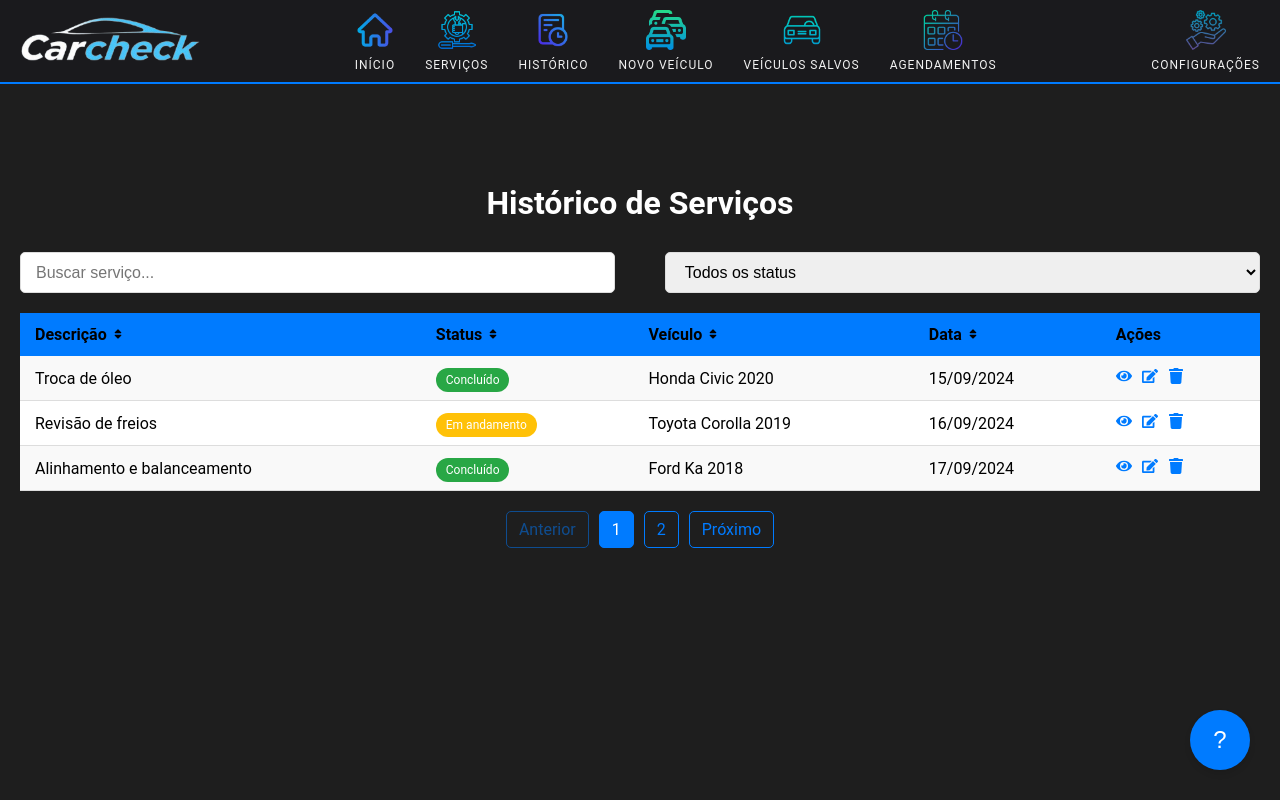
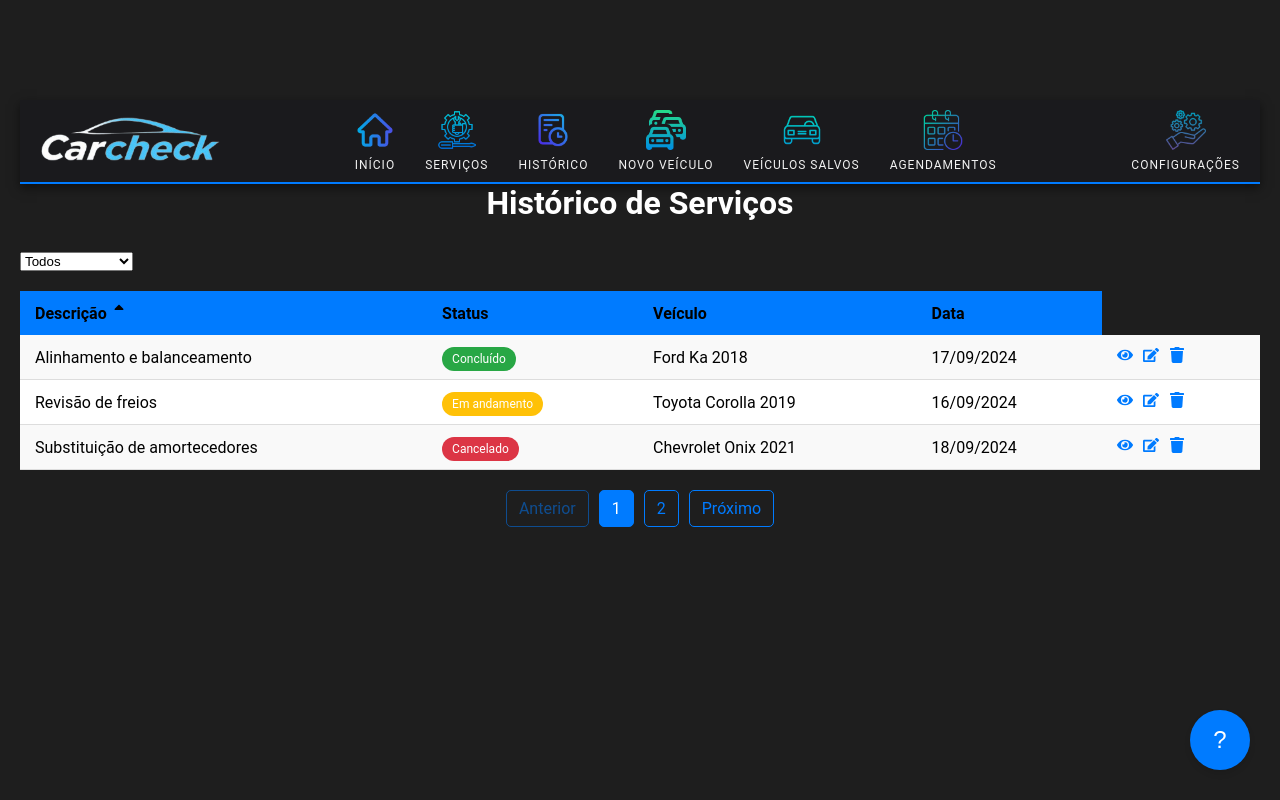
Before and after one commit to Cruz-011/NEXT, a React (Vite) app: page /historico in a window 1280 px wide. Both pictures are taken after a click on the element "Descrição". Shown: the top 800 px of the page. Built offline with nearby package versions, Linux system fonts and the light colour scheme.

Commit message:
correcao do his

```diff
--- a/src/routes/HistoricoServicos.tsx
+++ b/src/routes/HistoricoServicos.tsx
@@ -1,6 +1,6 @@
 // ../Pages/HistoricoServicos.tsx
 
-import React, { useState, useMemo } from 'react';
+import React, { useState, useMemo, useCallback } from 'react';
 import Cabecalho from '../Components/Cabecalho';
 import styled from 'styled-components';
 import { FaSort, FaSortUp, FaSortDown, FaEye, FaEdit, FaTrash } from 'react-icons/fa';
@@ -19,51 +19,26 @@ interface Servico {
 
 // Dados Iniciais de Serviços (Mock)
 const initialServicos: Servico[] = [
-  {
-    id: 1,
-    descricao: 'Troca de óleo',
-    status: 'Concluído',
-    veiculo: 'Honda Civic 2020',
-    data: '15/09/2024',
-  },
-  {
-    id: 2,
-    descricao: 'Revisão de freios',
-    status: 'Em andamento',
-    veiculo: 'Toyota Corolla 2019',
-    data: '16/09/2024',
-  },
-  {
-    id: 3,
-    descricao: 'Alinhamento e balanceamento',
-    status: 'Concluído',
-    veiculo: 'Ford Ka 2018',
-    data: '17/09/2024',
-  },
-  {
-    id: 4,
-    descricao: 'Substituição de amortecedores',
-    status: 'Cancelado',
-    veiculo: 'Chevrolet Onix 2021',
-    data: '18/09/2024',
-  },
-  // Adicione mais serviços conforme necessário
+  { id: 1, descricao: 'Troca de óleo', status: 'Concluído', veiculo: 'Honda Civic 2020', data: '15/09/2024' },
+  { id: 2, descricao: 'Revisão de freios', status: 'Em andamento', veiculo: 'Toyota Corolla 2019', data: '16/09/2024' },
+  { id: 3, descricao: 'Alinhamento e balanceamento', status: 'Concluído', veiculo: 'Ford Ka 2018', data: '17/09/2024' },
+  { id: 4, descricao: 'Substituição de amortecedores', status: 'Cancelado', veiculo: 'Chevrolet Onix 2021', data: '18/09/2024' },
 ];
 
 // Styled Components
-
 const MainContainer = styled.main`
-  padding: 100px 20px 20px 20px; /* padding-top para evitar sobreposição com o cabeçalho fixo */
+  padding: 100px 20px 20px 20px;
   background-color: #1e1e1e;
   min-height: 100vh;
 `;
 
 const Title = styled.h1`
-  color: white; /* Azul escuro */
+  color: white;
   text-align: center;
   margin-bottom: 30px;
 `;
 
+// Input e Select estilos
 const SearchFilterContainer = styled.div`
   display: flex;
   flex-wrap: wrap;
@@ -75,7 +50,7 @@ const SearchFilterContainer = styled.div`
   }
 `;
 
-const SearchInput = styled.input`
+const InputSelectStyle = styled.input`
   padding: 10px 15px;
   border: 1px solid #ddd;
   border-radius: 5px;
@@ -94,30 +69,13 @@ const SearchInput = styled.input`
 `;
 
 const StatusFilter = styled.select`
-  padding: 10px 15px;
-  border: 1px solid #ddd;
-  border-radius: 5px;
-  font-size: 16px;
-  width: 48%;
-
-  &:focus {
-    outline: none;
-    border-color: #007bff;
-  }
-
-  @media (max-width: 600px) {
-    width: 100%;
-  }
+  ${InputSelectStyle}
 `;
 
+// Tabela Estilizada
 const TableContainer = styled.div`
   overflow-x: auto;
 `;
-
-interface StyledThProps {
-  isSorted: boolean;
-  sortDirection: 'ascending' | 'descending' | '';
-}
 
 const StyledTable = styled.table`
   width: 100%;
@@ -130,7 +88,7 @@ const StyledThead = styled.thead`
   color: black;
 `;
 
-const StyledTh = styled.th<StyledThProps>`
+const StyledTh = styled.th<{ isSorted: boolean; sortDirection: 'ascending' | 'descending' | '' }>`
   padding: 12px 15px;
   text-align: left;
   cursor: pointer;
@@ -139,22 +97,13 @@ const StyledTh = styled.th<StyledThProps>`
   &:hover {
     background-color: #0056b3;
   }
-
-  svg {
-    margin-left: 5px;
-    font-size: 12px;
-  }
 `;
 
 const StyledTbody = styled.tbody`
   background-color: #ffffff;
 `;
 
-interface StyledTrProps {
-  isEven: boolean;
-}
-
-const StyledTr = styled.tr<StyledTrProps>`
+const StyledTr = styled.tr<{ isEven: boolean }>`
   background-color: ${({ isEven }) => (isEven ? '#f9f9f9' : '#ffffff')};
 
   &:hover {
@@ -175,14 +124,10 @@ const StatusBadge = styled.span<{ status: string }>`
   font-size: 12px;
   background-color: ${({ status }) => {
     switch (status) {
-      case 'Concluído':
-        return '#28a745'; // Verde
-      case 'Cancelado':
-        return '#dc3545'; // Vermelho
-      case 'Em andamento':
-        return '#ffc107'; // Amarelo
-      default:
-        return '#6c757d'; // Cinza
+      case 'Concluído': return '#28a745'; // Verde
+      case 'Cancelado': return '#dc3545'; // Vermelho
+      case 'Em andamento': return '#ffc107'; // Amarelo
+      default: return '#6c757d'; // Cinza
     }
   }};
 `;
@@ -311,6 +256,7 @@ const CloseButton = styled.button`
   }
 `;
 
+// Componente Principal
 const HistoricoServicos: React.FC = () => {
   const [servicos, setServicos] = useState<Servico[]>(initialServicos);
   const [searchTerm, setSearchTerm] = useState<string>('');
@@ -320,29 +266,25 @@ const HistoricoServicos: React.FC = () => {
 
   // Estados para o Modal de Ajuda
   const [isHelpModalOpen, setIsHelpModalOpen] = useState<boolean>(false);
-  const [helpName, setHelpName] = useState<string>('');
 
-  const itemsPerPage = 3; // Quantos itens por página
+  const itemsPerPage = 3;
 
-  const handleSearchChange = (e: React.ChangeEvent<HTMLInputElement>) => {
-    setSearchTerm(e.target.value);
-  };
+  // Funções de Manipulação de Estado
+  const handleSearchChange = (e: React.ChangeEvent<HTMLInputElement>) => setSearchTerm(e.target.value);
+  const handleStatusFilterChange = (e: React.ChangeEvent<HTMLSelectElement>) => setStatusFilter(e.target.value);
 
-  const handleStatusFilterChange = (e: React.ChangeEvent<HTMLSelectElement>) => {
-    setStatusFilter(e.target.value);
-  };
-
+  // Lógica de Filtragem e Ordenação
   const filteredServicos = useMemo(() => {
-    return servicos.filter((servico) => {
-      const matchesSearch = searchTerm === '' || servico.descricao.toLowerCase().includes(searchTerm.toLowerCase());
-      const matchesStatus = statusFilter === 'Todos' || servico.status === statusFilter;
-      return matchesSearch && matchesStatus;
-    });
+    return servicos.filter(servico =>
+      (statusFilter === 'Todos' || servico.status === statusFilter) &&
+      (servico.descricao.toLowerCase().includes(searchTerm.toLowerCase()) || servico.veiculo.toLowerCase().includes(searchTerm.toLowerCase()))
+    );
   }, [servicos, searchTerm, statusFilter]);
 
   const sortedServicos = useMemo(() => {
+    let sortableItems = [...filteredServicos];
     if (sortConfig !== null) {
-      const sorted = [...filteredServicos].sort((a, b) => {
+      sortableItems.sort((a, b) => {
         if (a[sortConfig.key] < b[sortConfig.key]) {
           return sortConfig.direction === 'ascending' ? -1 : 1;
         }
@@ -351,118 +293,77 @@ const HistoricoServicos: React.FC = () => {
         }
         return 0;
       });
-      return sorted;
     }
-    return filteredServicos;
+    return sortableItems;
   }, [filteredServicos, sortConfig]);
 
-  const handleSort = (key: keyof Servico) => {
+  const handleSort = useCallback((key: keyof Servico) => {
+    let direction: 'ascending' | 'descending' = 'ascending';
     if (sortConfig && sortConfig.key === key && sortConfig.direction === 'ascending') {
-      setSortConfig({ key, direction: 'descending' });
-    } else {
-      setSortConfig({ key, direction: 'ascending' });
+      direction = 'descending';
     }
-  };
+    setSortConfig({ key, direction });
+  }, [sortConfig]);
 
-  const getSortIcon = (key: keyof Servico) => {
-    if (!sortConfig || sortConfig.key !== key) {
-      return <FaSort />;
-    }
-    if (sortConfig.direction === 'ascending') {
-      return <FaSortUp />;
-    }
-    return <FaSortDown />;
-  };
+  const handlePageClick = (data: { selected: number }) => setCurrentPage(data.selected);
 
+  // Lógica de Paginação
   const pageCount = Math.ceil(sortedServicos.length / itemsPerPage);
-  const paginatedServicos = sortedServicos.slice(currentPage * itemsPerPage, (currentPage + 1) * itemsPerPage);
+  const displayedServicos = useMemo(() => {
+    const start = currentPage * itemsPerPage;
+    return sortedServicos.slice(start, start + itemsPerPage);
+  }, [sortedServicos, currentPage, itemsPerPage]);
 
-  const handlePageChange = ({ selected }: { selected: number }) => {
-    setCurrentPage(selected);
-  };
-
-  const openHelpModal = () => {
-    setIsHelpModalOpen(true);
-  };
-
-  const closeHelpModal = () => {
-    setIsHelpModalOpen(false);
-  };
-
-  // Funções para edição e exclusão
-  const handleDelete = (id: number) => {
-    setServicos((prevServicos) => prevServicos.filter((servico) => servico.id !== id));
-    toast.success('Serviço excluído com sucesso!');
-  };
-
-  const handleEdit = (id: number) => {
-    toast.info(`Editar serviço com ID: ${id}`);
-  };
+  // Função para abrir/fechar modal
+  const toggleHelpModal = () => setIsHelpModalOpen(prev => !prev);
 
   return (
-    <>
+    <MainContainer>
       <Cabecalho />
-      <MainContainer>
       <Title>Histórico de Serviços</Title>
       <SearchFilterContainer>
-          <SearchInput
-            type="text"
-            placeholder="Buscar serviço..."
-            value={searchTerm}
-            onChange={handleSearchChange}
-          />
-          <StatusFilter value={statusFilter} onChange={handleStatusFilterChange}>
-            <option value="Todos">Todos os status</option>
+
+        <StatusFilter onChange={handleStatusFilterChange}>
+          <option value="Todos">Todos</option>
           <option value="Concluído">Concluído</option>
           <option value="Cancelado">Cancelado</option>
           <option value="Em andamento">Em andamento</option>
         </StatusFilter>
       </SearchFilterContainer>
+
       <TableContainer>
         <StyledTable>
           <StyledThead>
             <tr>
-                <StyledTh isSorted={sortConfig?.key === 'descricao'} sortDirection={sortConfig?.direction}>
-                  Descrição
-                  <span onClick={() => handleSort('descricao')}>{getSortIcon('descricao')}</span>
+              <StyledTh onClick={() => handleSort('descricao')} isSorted={sortConfig?.key === 'descricao'} sortDirection={sortConfig?.direction || ''}>
+                Descrição {sortConfig?.key === 'descricao' && (sortConfig.direction === 'ascending' ? <FaSortUp /> : <FaSortDown />)}
               </StyledTh>
-                <StyledTh isSorted={sortConfig?.key === 'status'} sortDirection={sortConfig?.direction}>
-                  Status
-                  <span onClick={() => handleSort('status')}>{getSortIcon('status')}</span>
+              <StyledTh onClick={() => handleSort('status')} isSorted={sortConfig?.key === 'status'} sortDirection={sortConfig?.direction || ''}>
+                Status {sortConfig?.key === 'status' && (sortConfig.direction === 'ascending' ? <FaSortUp /> : <FaSortDown />)}
               </StyledTh>
-                <StyledTh isSorted={sortConfig?.key === 'veiculo'} sortDirection={sortConfig?.direction}>
-                  Veículo
-                  <span onClick={() => handleSort('veiculo')}>{getSortIcon('veiculo')}</span>
+              <StyledTh onClick={() => handleSort('veiculo')} isSorted={sortConfig?.key === 'veiculo'} sortDirection={sortConfig?.direction || ''}>
+                Veículo {sortConfig?.key === 'veiculo' && (sortConfig.direction === 'ascending' ? <FaSortUp /> : <FaSortDown />)}
               </StyledTh>
-                <StyledTh isSorted={sortConfig?.key === 'data'} sortDirection={sortConfig?.direction}>
-                  Data
-                  <span onClick={() => handleSort('data')}>{getSortIcon('data')}</span>
-                </StyledTh>
-                <StyledTh isSorted={false} sortDirection="">
-                  Ações
+              <StyledTh onClick={() => handleSort('data')} isSorted={sortConfig?.key === 'data'} sortDirection={sortConfig?.direction || ''}>
+                Data {sortConfig?.key === 'data' && (sortConfig.direction === 'ascending' ? <FaSortUp /> : <FaSortDown />)}
               </StyledTh>
             </tr>
           </StyledThead>
           <StyledTbody>
-              {paginatedServicos.map((servico, index) => (
+            {displayedServicos.map((servico, index) => (
               <StyledTr key={servico.id} isEven={index % 2 === 0}>
                 <StyledTd>{servico.descricao}</StyledTd>
-                  <StyledTd>
-                    <StatusBadge status={servico.status}>{servico.status}</StatusBadge>
-                  </StyledTd>
+                <StyledTd><StatusBadge status={servico.status}>{servico.status}</StatusBadge></StyledTd>
                 <StyledTd>{servico.veiculo}</StyledTd>
                 <StyledTd>{servico.data}</StyledTd>
                 <StyledTd>
                   <ActionButtons>
-                      <IconButton onClick={() => toast.info(`Visualizar serviço com ID: ${servico.id}`)}>
-                        <FaEye />
-                      </IconButton>
-                      <IconButton onClick={() => handleEdit(servico.id)}>
-                        <FaEdit />
-                      </IconButton>
-                      <IconButton onClick={() => handleDelete(servico.id)}>
-                        <FaTrash />
-                      </IconButton>
+                    <IconButton><FaEye /></IconButton>
+                    <IconButton><FaEdit /></IconButton>
+                    <IconButton><FaTrash onClick={() => {
+                      setServicos(prev => prev.filter(s => s.id !== servico.id));
+                      toast.success('Serviço excluído com sucesso!');
+                    }} /></IconButton>
                   </ActionButtons>
                 </StyledTd>
               </StyledTr>
@@ -470,36 +371,40 @@ const HistoricoServicos: React.FC = () => {
           </StyledTbody>
         </StyledTable>
       </TableContainer>
+
       <PaginationContainer>
         <ReactPaginate
-            previousLabel={'Anterior'}
-            nextLabel={'Próximo'}
-            breakLabel={'...'}
-            breakClassName={'page'}
+          previousLabel={"Anterior"}
+          nextLabel={"Próximo"}
+          breakLabel={"..."}
           pageCount={pageCount}
           marginPagesDisplayed={2}
           pageRangeDisplayed={3}
-            onPageChange={handlePageChange}
-            containerClassName={'pagination'}
-            activeClassName={'selected'}
-            pageClassName={'page'}
-            previousClassName={'page'}
-            nextClassName={'page'}
-            disabledClassName={'disabled'}
+          onPageChange={handlePageClick}
+          containerClassName={"pagination"}
+          pageClassName={"page"}
+          previousClassName={"page"}
+          nextClassName={"page"}
+          disabledClassName={"disabled"}
+          activeClassName={"selected"}
         />
       </PaginationContainer>
-        <HelpButton onClick={openHelpModal}>?</HelpButton>
+
+      <HelpButton onClick={toggleHelpModal}>
+        ?
+      </HelpButton>
+
       <ModalOverlay isVisible={isHelpModalOpen}>
         <ModalContent>
-            <CloseButton onClick={closeHelpModal}>&times;</CloseButton>
+          <CloseButton onClick={toggleHelpModal}>✖</CloseButton>
           <h2>Ajuda</h2>
-            <p>Se você precisar de ajuda com o uso do sistema, entre em contato com nossa equipe de suporte técnico.</p>
-            <p>Nome: {helpName}</p>
+          <p>Aqui você pode ver o histórico de serviços realizados no seu veículo.</p>
+          <p>Use a barra de busca para filtrar os serviços e os botões de ação para visualizar, editar ou excluir.</p>
         </ModalContent>
       </ModalOverlay>
+
+      <ToastContainer />
     </MainContainer>
-      <ToastContainer />
-    </>
   );
 };
 
```
Also changed, not shown: src/Components/SeçãoCentral.tsx (deleted, +0 -75 lines). Lines whose indentation alone changed are shown as unchanged.
